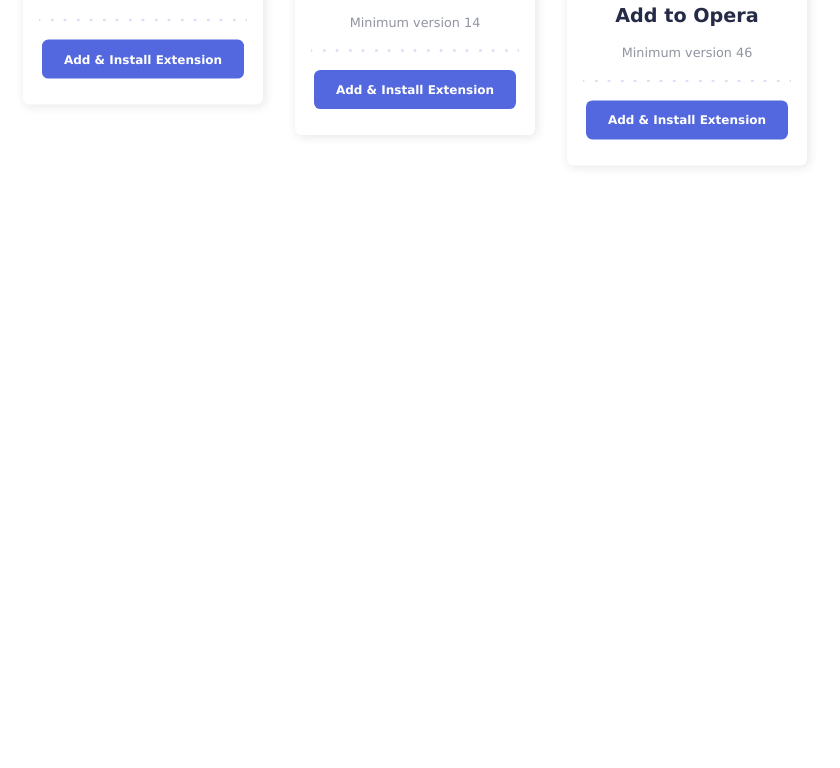
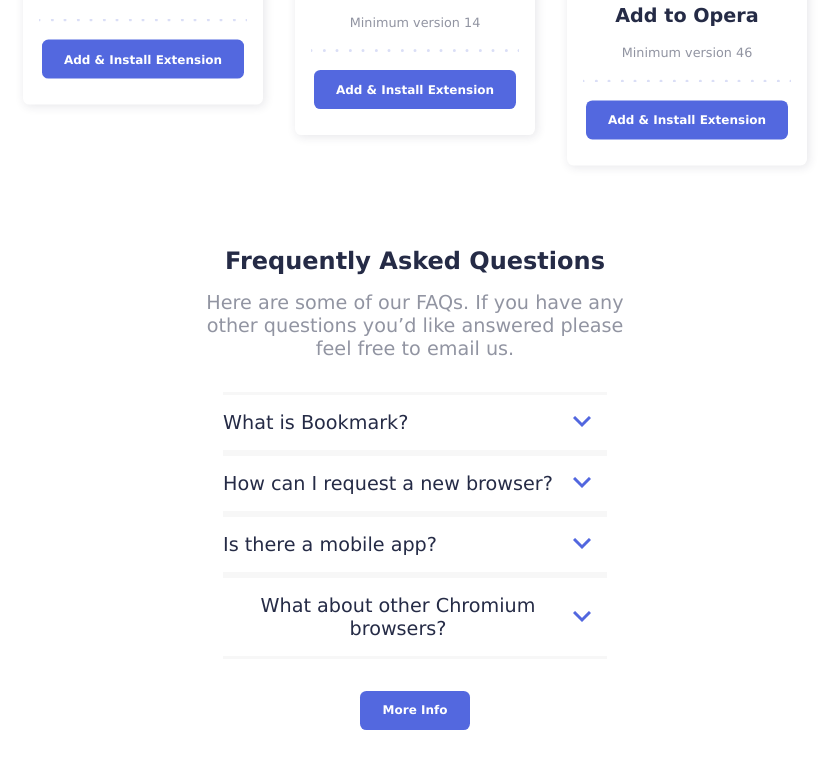
Before and after one commit to sohail-webdev/bookmark-landing-page, a React (Vite) app: page / in a window 1280 px wide. Shown: the part 1828-2596 px from the top of the page, without its empty margins (225-1065 px from the left). Before the commit the page ends 2035 px from the top, so only its background shows below. Built offline with nearby package versions, Linux system fonts and the light colour scheme.

Commit message:
feat: code faq section

```diff
--- a/src/App.jsx
+++ b/src/App.jsx
@@ -3,14 +3,58 @@
 import Hero from "./components/Hero";
 import Features from "./components/Features";
 import DownloadExtension from "./components/DownloadExtension";
+import FAQ from "./components/FAQ";
 
 function App() {
   const [activeFeaturesTabId, setActiveFeaturesTabId] = useState(1);
+  const [accordions, setAccordions] = useState([
+    {
+      id: 4,
+      title: "What is Bookmark?",
+      content:
+        "Lorem ipsum dolor sit amet, consectetur adipisicing elit. Dignissimos earum adipisci excepturi fugiat quia quasi non inventore rerum, velit quos animi, perferendis voluptatum temporibus ea maxime possimus, aspernatur sit et. Odio numquam mollitia sunt tempora natus quaerat earum officia atque molestiae? Vitae aperiam commodi est deserunt doloribus, necessitatibus voluptates laudantium.",
+      is_content_visible: false,
+    },
+    {
+      id: 5,
+      title: "How can I request a new browser?",
+      content:
+        "quibusdam reprehenderit, atque eaque magnam vel sed eos nemo mollitia fuga amet dignissimos asperiores, architecto odio veritatis. Modi est tempora sit culpa ratione numquam natus, minus tenetur, amet officiis quam consectetur laborum. Nam non velit consequuntur ullam officia soluta incidunt et beatae natus totam aliquid ratione, magni vitae, blanditiis quisquam.",
+      is_content_visible: false,
+    },
+    {
+      id: 6,
+      title: "Is there a mobile app?",
+      content:
+        "similique necessitatibus deserunt tempore dolorum sint ipsa corrupti repudiandae quia quod. Fugit recusandae laboriosam assumenda necessitatibus veniam eveniet, rem facere nisi maxime nobis cupiditate non similique nostrum perferendis alias optio architecto officiis accusantium. Atque voluptates ut animi quae quibusdam ad illum nesciunt mollitia ratione, exercitationem harum beatae ex itaque expedita",
+      is_content_visible: false,
+    },
+    {
+      id: 7,
+      title: "What about other Chromium browsers?",
+      content:
+        "'quas? Vel molestiae delectus iste culpa iusto sit quis sapiente non placeat, adipisci quo doloremque velit laboriosam rem, aut repellendus. Dolorem laboriosam maxime debitis, nisi neque autem voluptas distinctio accusantium eveniet, quisquam sed illum! Aperiam laboriosam laudantium quidem illum corporis animi tempora, assumenda, expedita sequi magni explicabo praesentium consequuntur odio.'",
+      is_content_visible: false,
+    },
+  ]);
 
   const set_active_features_tab_id = useCallback(event => {
     const input_button = event.target;
     setActiveFeaturesTabId(parseInt(input_button.dataset.tabId));
   }, []);
+
+  const toggle_accordion = useCallback(
+    event => {
+      const button = event.target;
+      const accordion_id = parseInt(button.dataset.id);
+      const index = accordions.findIndex(accordion => accordion.id === accordion_id);
+      if (index < 0) return;
+      const new_accordions = [...accordions];
+      new_accordions[index].is_content_visible = !new_accordions[index].is_content_visible;
+      setAccordions(new_accordions);
+    },
+    [accordions]
+  );
 
   return (
     <>
@@ -19,6 +63,7 @@
         <Hero />
         <Features active_features_tab_id={activeFeaturesTabId} set_active_features_tab_id={set_active_features_tab_id} />
         <DownloadExtension />
+        <FAQ accordions={accordions} toggle_accordion={toggle_accordion} />
       </main>
     </>
   );
--- /dev/null
+++ b/src/components/FAQ.jsx
@@ -0,0 +1,31 @@
+import faq_arrow_icon from "../assets/icon-arrow.svg";
+
+function Accordion({ accordion, toggle_accordion }) {
+  const { title, content } = accordion;
+  return (
+    <div className={`faq-accordion${accordion.is_content_visible ? " content-visible" : ""}`}>
+      <button className="button faq-accordion-button" data-id={accordion.id} onClick={toggle_accordion}>
+        {title}
+        <img src={faq_arrow_icon} alt="" className="faq-accordion-arrow-icon" />
+      </button>
+      <p className="faq-accordion-content">{content}</p>
+    </div>
+  );
+}
+
+export default function FAQ({ accordions, toggle_accordion }) {
+  return (
+    <section className="section section-faq">
+      <div className="section-header faq-header">
+        <h1>Frequently Asked Questions</h1>
+        <p>Here are some of our FAQs. If you have any other questions you’d like answered please feel free to email us.</p>
+      </div>
+      <div className="faq-accordions-container">
+        {accordions.map(accordion => (
+          <Accordion key={accordion.id} accordion={accordion} toggle_accordion={toggle_accordion} />
+        ))}
+      </div>
+      <button className="button primary-cta-button">More Info</button>
+    </section>
+  );
+}
--- a/src/styles/style.css
+++ b/src/styles/style.css
@@ -284,3 +284,49 @@
   border-radius: 0.4rem;
   font-weight: bold;
 }
+
+/* FAQ Section */
+.section-faq {
+  display: flex;
+  flex-direction: column;
+  align-items: center;
+  gap: 2rem;
+}
+.faq-accordions-container {
+  display: flex;
+  flex-direction: column;
+  align-items: center;
+  justify-content: flex-start;
+  width: 30%;
+}
+.faq-accordion {
+  border: 0.2rem solid var(--color-neutral-1);
+  border-left: 0;
+  border-right: 0;
+  width: 100%;
+  display: flex;
+  flex-direction: column;
+}
+.faq-accordion-button {
+  font-size: 1.2rem;
+  display: flex;
+  justify-content: space-between;
+  align-items: center;
+  width: 100%;
+  padding: 1rem;
+  padding-left: 0;
+}
+.section-faq > .primary-cta-button {
+  padding: var(--button-padding);
+  font-weight: bold;
+  border-radius: 0.4rem;
+}
+.faq-accordion-content {
+  max-height: 0;
+  margin-top: 0;
+  overflow: hidden;
+}
+.faq-accordion.content-visible > .faq-accordion-content {
+  max-height: 100rem;
+  margin-top: 0.5rem;
+}
```
Also changed, not shown: src/assets/icon-arrow.svg (added).
